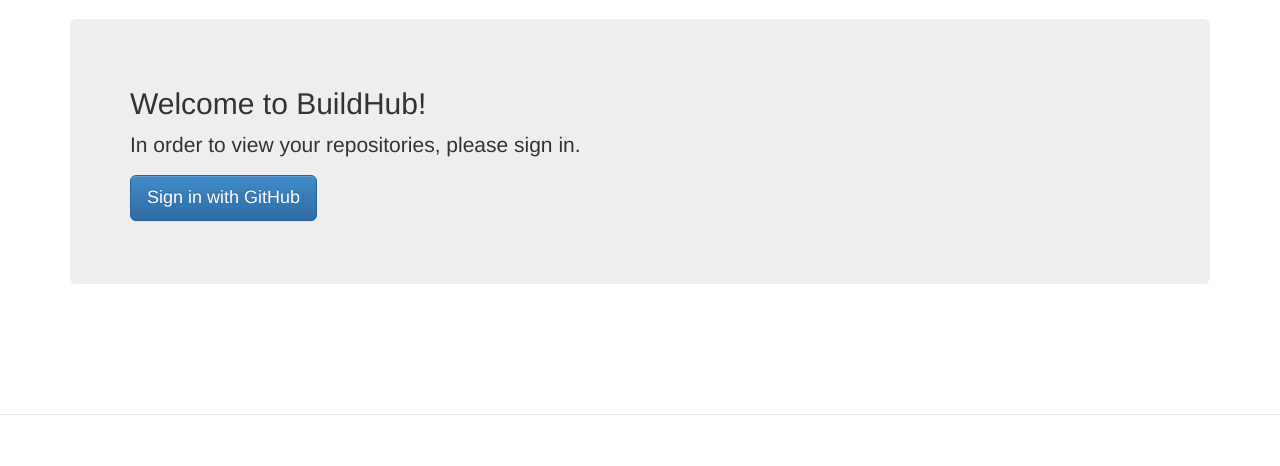
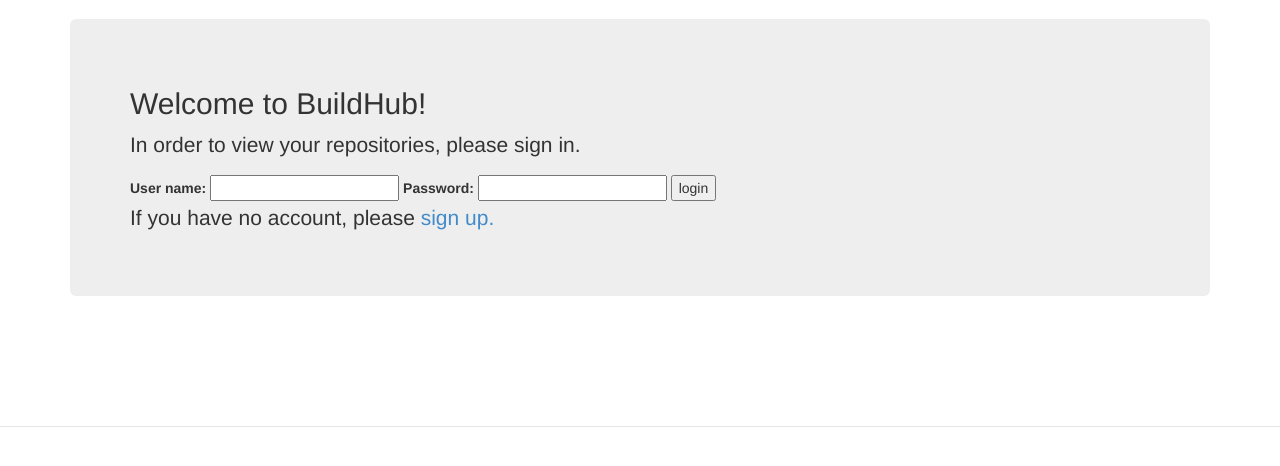
Before and after one commit to 117111302/BuildHub, a Django app: page / in a window 1280 px wide. Shown: the part 51-517 px from the top of the page. Run offline with Django 3.2, Linux system fonts and the light colour scheme; some libraries are stand-ins or nearby versions.

Commit message:
Add register view
Signed-off-by: gaoxuesx <xuesongx.gao@intel.com>

```diff
--- a/buildhub/buildhub/urls.py
+++ b/buildhub/buildhub/urls.py
@@ -10,7 +10,8 @@
 urlpatterns += patterns(views,
     url(r'^$', views.login_view),
     url(r'^logout/$', views.logout_view),
-    url(r'^signin/$', views.signin),
+    url(r'^login/$', views.login_view),
+    url(r'^register/$', views.register),
     url(r'^auth/$', views.auth),
     url(r'^index/$', views.index),
     url(r'^repos/$', views.repos),
--- a/buildhub/core/views.py
+++ b/buildhub/core/views.py
@@ -1,25 +1,23 @@
 # -*- coding: utf-8 -*-
 
 import json
-import time
-import datetime
 import requests
 import urlparse
 from multiprocessing import Process
 
-from django.contrib.auth.models import User
-from django.shortcuts import render
-from django.conf import settings
-from django.http import HttpResponse
-from django.http import StreamingHttpResponse
 from django.contrib.auth import authenticate, login, logout
 from django.contrib.auth.decorators import login_required
-from django.template import loader, Context, Template
+from django.contrib.auth.forms import UserCreationForm
+from django.contrib.auth.forms import AuthenticationForm as authentication_form
+from django.contrib.auth.models import User
+from django.http import HttpResponseRedirect
+from django.http import HttpResponse
 from django.http import HttpResponseRedirect
 from django.views.decorators.csrf import csrf_exempt
 from django.core.exceptions import ObjectDoesNotExist
+from django.conf import settings
+from django.shortcuts import render
 from django.utils import timezone
-from github import Github
 from lib import jenkins
 from furl import furl
 
@@ -36,17 +34,45 @@
 BADGE_URL = settings.BADGE_URL
 
 
+@csrf_exempt
+def register(request):
+    if request.method == 'POST':
+        form = UserCreationForm(request.POST)
+        if form.is_valid():
+            new_user = form.save()
+            return HttpResponseRedirect("/")
+    else:
+        form = UserCreationForm()
+    return render(request, "core/register.html", {
+        'form': form,
+    })
+
+
 def logout_view(request):
     logout(request)
     return HttpResponseRedirect('/')
 
 
+@csrf_exempt
 def login_view(request):
     """login view
     """
-    content = {'client_id': CLIENT_ID, 'scopes': 'user:email,admin:repo_hook'}
-    # if user login or not?
-    return render(request, 'core/login.html', content)
+    redirect_to = request.POST.get('next', '/')
+
+    if request.method == "POST":
+        form = authentication_form(request, data=request.POST)
+        if form.is_valid():
+
+            # Okay, security check complete. Log the user in.
+            login(request, form.get_user())
+
+            return HttpResponseRedirect(redirect_to)
+    else:
+        form = authentication_form(request)
+
+    return render(request, 'core/login.html', {
+        'form': form,
+    })
 
 
 def auth(request):
--- a/buildhub/templates/core/login.html
+++ b/buildhub/templates/core/login.html
@@ -5,7 +5,20 @@
     <h2>Welcome to BuildHub!</h1>
 {% if not user.is_authenticated %}
     <p>In order to view your repositories, please sign in.</p>
-    <p><a href="/signin" class="btn btn-primary btn-lg" role="button">Sign in with GitHub</a></p>
+  {% if form.errors %}
+    <p class="error">Sorry, that's not a valid username or password</p>
+  {% endif %}
+
+  <form action="/login/" method="post">
+    <label for="username">User name:</label>
+    <input type="text" name="username" value="" id="username">
+    <label for="password">Password:</label>
+    <input type="password" name="password" value="" id="password">
+
+    <input type="submit" value="login" />
+    <input type="hidden" name="next" value="{{ next|escape }}" />
+  </form>
+    <p>If you have no account, please <a href="/register">sign up.</p>
 {% endif %}
 </div>
 
```
Also changed, not shown: buildhub/buildhub/settings.py (+4 -3 lines), buildhub/templates/core/register.html (added, +13 -0 lines).
